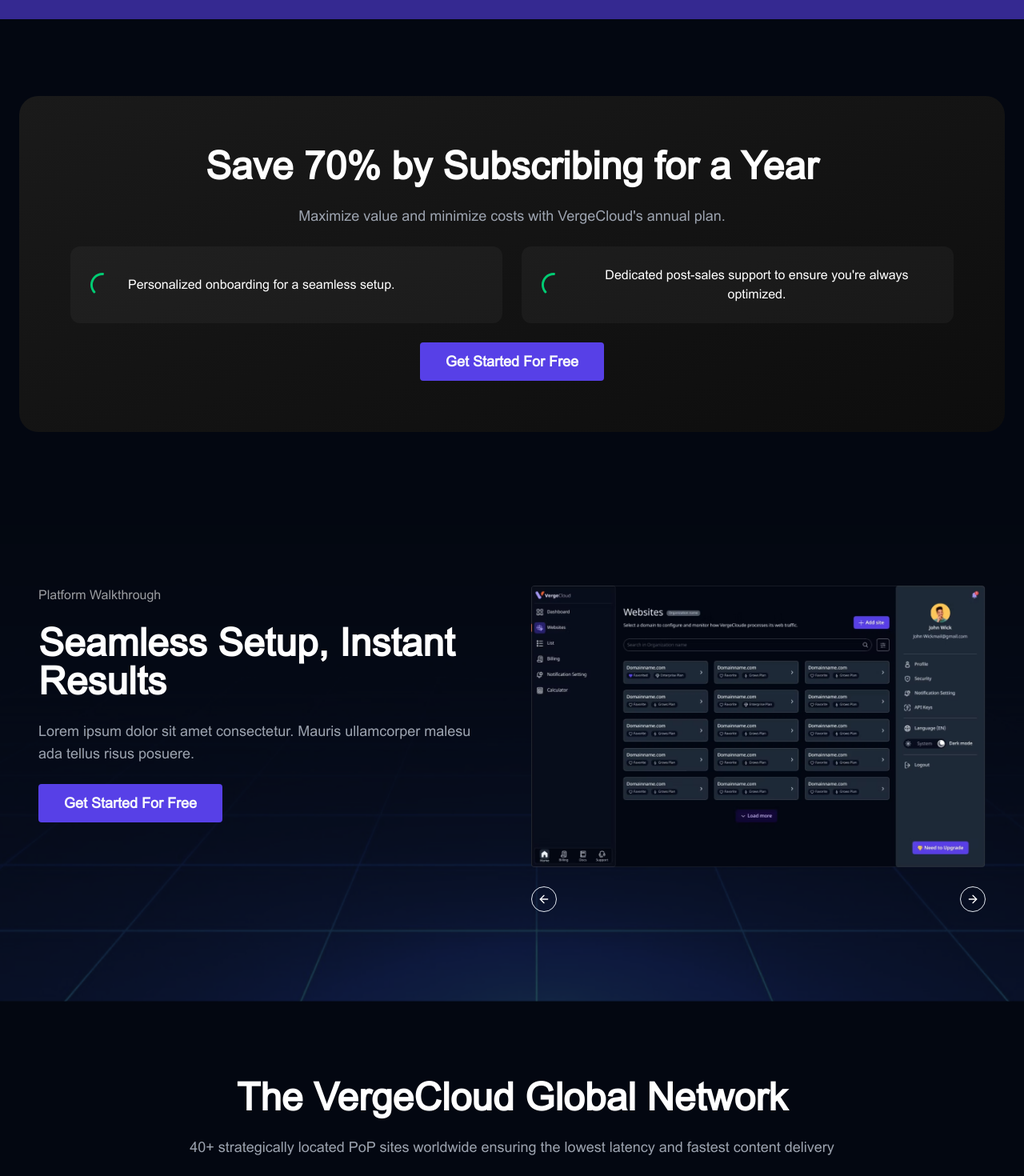
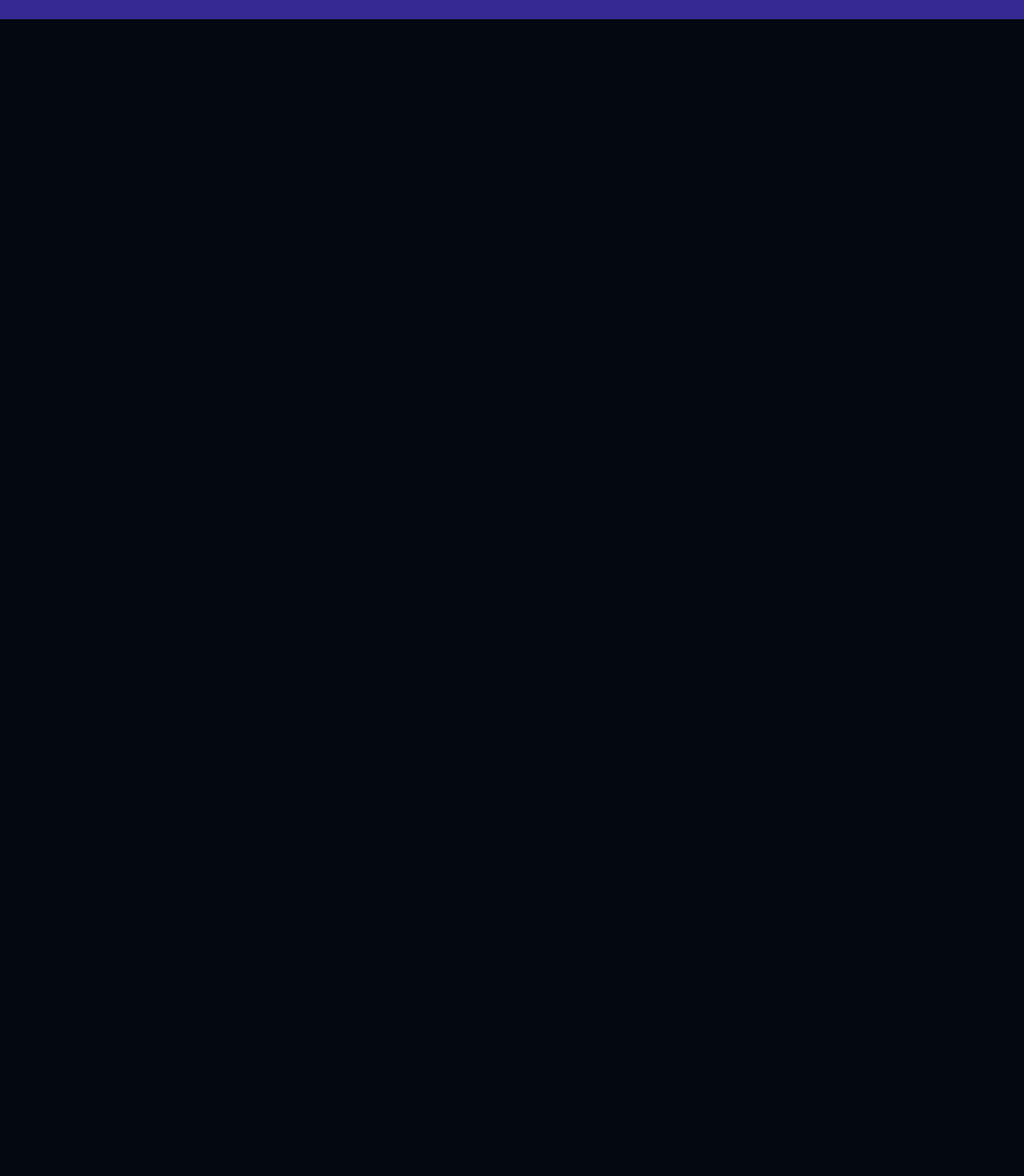
Before and after one commit to varunpandey0502/vergecloud-dark, a Next.js app: page / in a window 1280 px wide. Shown: the part 620-2090 px from the top of the page at 80% size. After the commit the page ends 800 px from the top, so only its background shows below. Built offline with nearby package versions, Linux system fonts and the light colour scheme; grey boxes are pictures that could not be loaded.

Commit message:
fix: testing build bug on vercel

```diff
--- a/app/page.tsx
+++ b/app/page.tsx
@@ -10,10 +10,10 @@
     <main>
       <Navbar />
       <Hero />
-      <SubscriptionSavings />
-      <PlatformWalkthrough />
-      <GlobalNetwork />
-      <WhyChoose />
+      {/* <SubscriptionSavings /> */}
+      {/* <PlatformWalkthrough /> */}
+      {/* <GlobalNetwork /> */}
+      {/* <WhyChoose /> */}
       {/* <Awards />
       <Stats />
       <Comparison />
--- a/components/global-network.tsx
+++ b/components/global-network.tsx
@@ -3,17 +3,6 @@
 import { Button } from "./ui/button";
 
 export default function GlobalNetwork() {
-  const networkPoints = [
-    { top: "30%", left: "40%", type: "primary" },
-    { top: "35%", left: "45%", type: "secondary" },
-    // Add more points as needed
-  ];
-
-  const pointStyles = {
-    primary: "bg-[#FF4D4D]",
-    secondary: "bg-gray-400",
-  };
-
   return (
     <section className="relative bg-background px-6 pt-24">
       {/* Content */}
--- a/components/hero.tsx
+++ b/components/hero.tsx
@@ -1,8 +1,5 @@
 "use client";
 import { useEffect, useRef } from "react";
-import { HubspotProvider } from "next-hubspot";
-import Clients from "./clients";
-import HubspotForm from "./form";
 
 export default function Hero() {
   const videoRef = useRef<HTMLVideoElement>(null);
```
